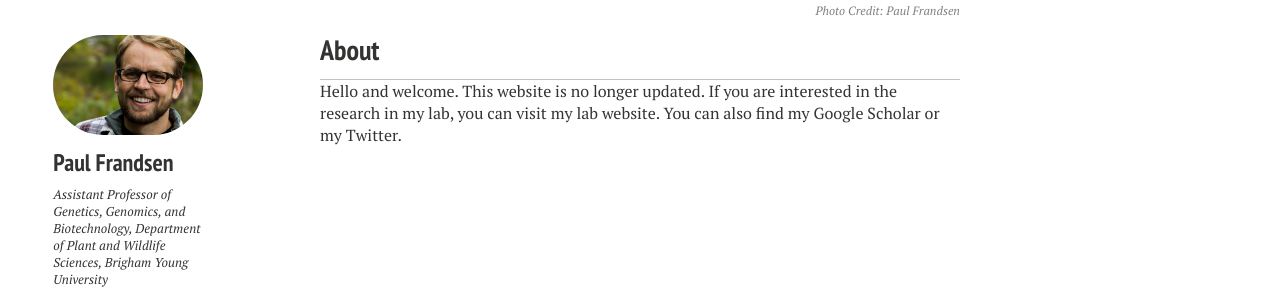
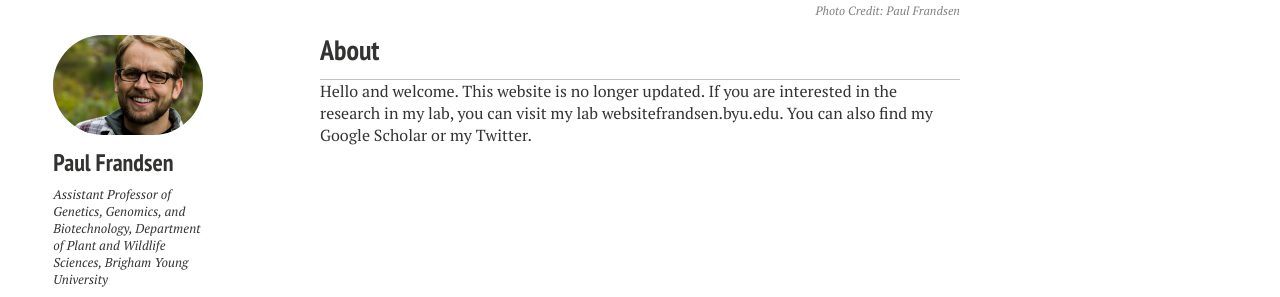
Before and after one commit to pbfrandsen/pbfrandsen.github.io, a Jekyll site: the page built from index.md, in a window 1280 px wide. Shown: the part 1030-1327 px from the top of the page. Built offline with Jekyll 4.4.1, drawn with Linux system fonts in a browser that asks for light colours; nearby versions of some CDN libraries.

Commit message:
updated site to reference other places

```diff
--- a/_layouts/home.html
+++ b/_layouts/home.html
@@ -51,7 +51,7 @@
  -->
 <div id="index">
   <h3>About</h3>
-  <p>Hello and welcome. This website is no longer updated. If you are interested in the research in my lab, you can visit <a href="https://frandsen.byu.edu">my lab website</a>. You can also find my <a href="https://scholar.google.com/citations?user=_a78jyIAAAAJ&hl=en">Google Scholar</a> or my <a href="https://twitter.com/paulbfrandsen">Twitter</a>.</p>
+  <p>Hello and welcome. This website is no longer updated. If you are interested in the research in my lab, you can visit my lab website<a href="https://frandsen.byu.edu">frandsen.byu.edu</a>. You can also find my <a href="https://scholar.google.com/citations?user=_a78jyIAAAAJ&hl=en">Google Scholar</a> or my <a href="https://twitter.com/paulbfrandsen">Twitter</a>.</p>
 </div>
 
 <div class="footer-wrap">
```
